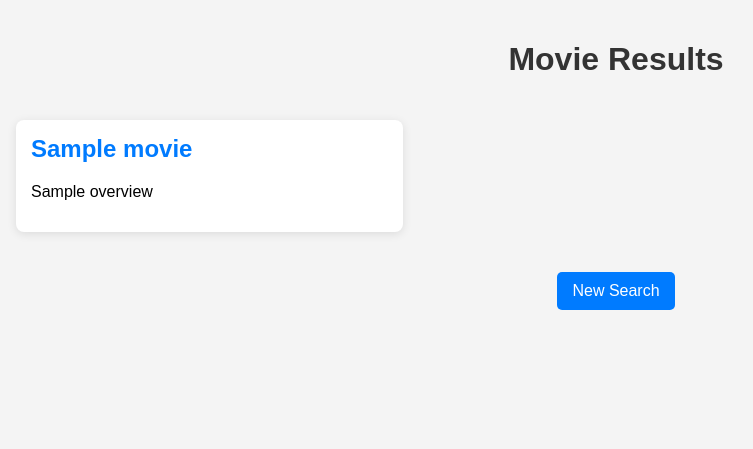
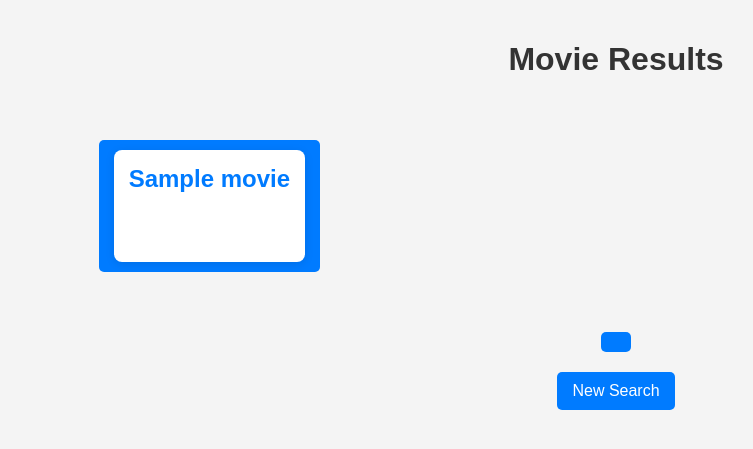
Before and after one commit to Aymanjeb/Hackathon-AL, a Flask app: template templates/results.html in a window 1280 px wide. Shown: the top 449 px of the page, without its empty margins (24-777 px from the left). Run offline with Flask 3, Linux system fonts and the light colour scheme; the template is opened without the code that fills it: most values are stand-ins (such as "Sample title", 1, 10 or a date in 2020).

Commit message:
click on movies

```diff
--- a/templates/results.html
+++ b/templates/results.html
@@ -56,6 +56,7 @@
     <h1>Movie Results</h1>
     <div id="results">
         {% for movie in movies %}
+        <a href="https://www.themoviedb.org/movie/{{ movie.id }}" class="movie-link">
             <div class="movie">
                 <h2>{{ movie.title }}</h2>
                 <p>{{ movie.overview }}</p>
```
Also changed, not shown: README.md.
